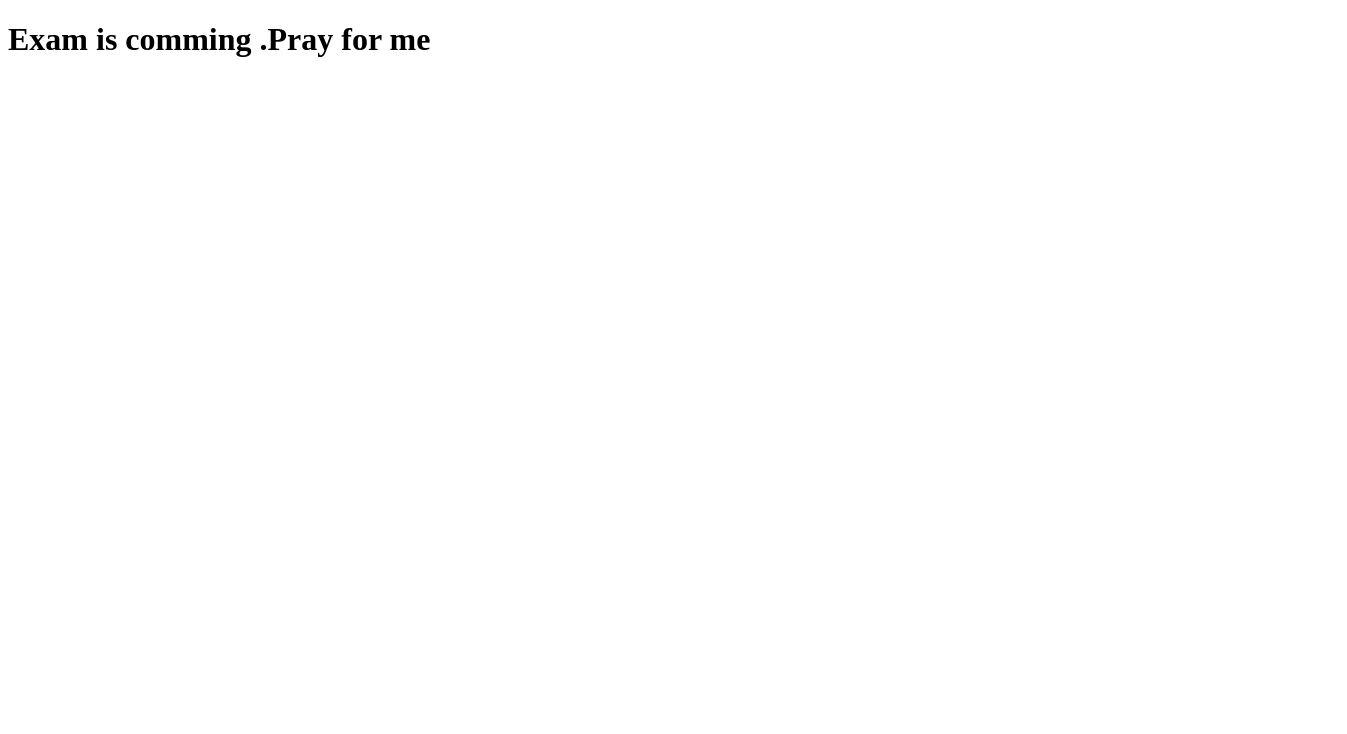
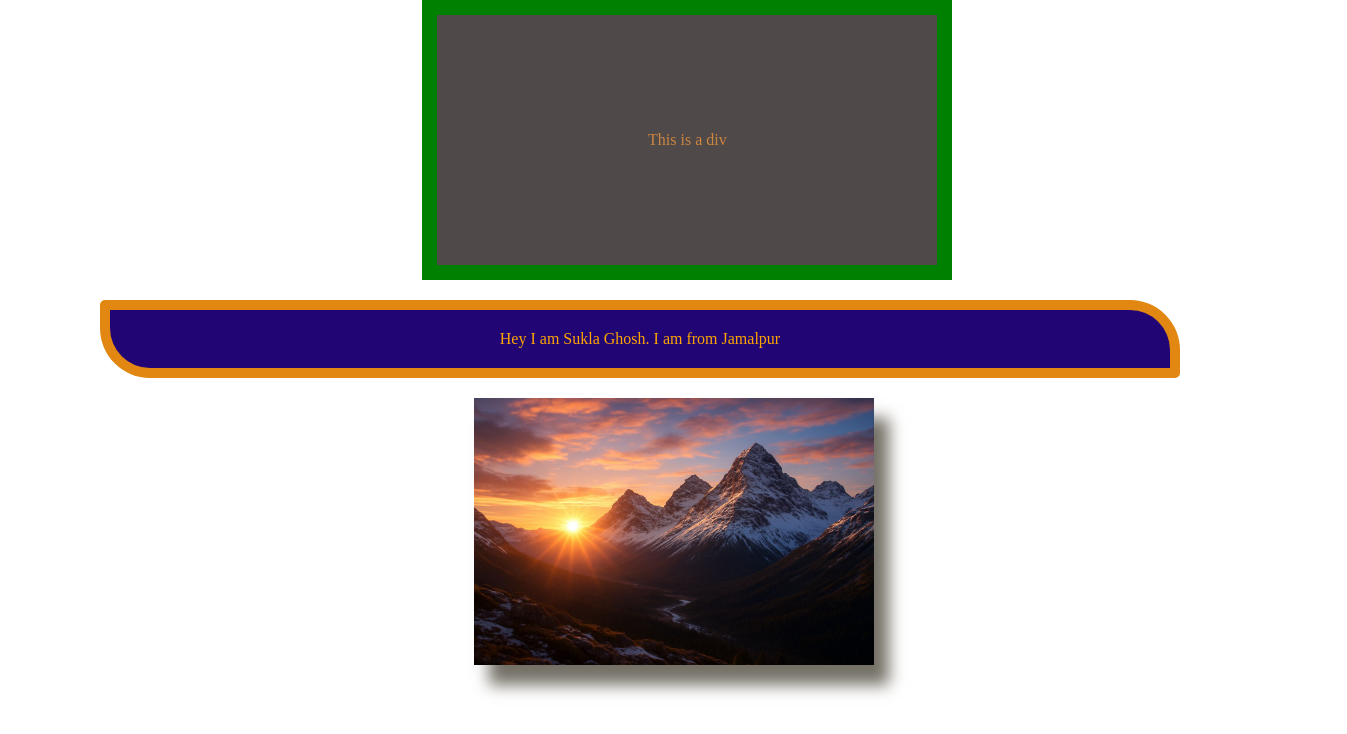
Before and after one commit to SuklaGhosh/my-first-github, a plain HTML site: page index.html in a window 1280 px wide. Shown: the whole page, 1347 px wide, since content can reach past the window. Drawn offline with Linux system fonts and the light colour scheme.

Commit message:
css file add

```diff
--- a/index.html
+++ b/index.html
@@ -1,11 +1,17 @@
 <!DOCTYPE html>
 <html lang="en">
+
 <head>
     <meta charset="UTF-8">
-    <meta name="viewport" content="width=, initial-scale=1.0">
-    <title>Document</title>
+    <meta name="viewport" content="width=device-width, initial-scale=1.0">
+    <title>Sukla</title>
+    <link rel="stylesheet" href="./style.css">
 </head>
+
 <body>
-    <h1>Exam is comming .Pray for me</h1>
+    <div class="box"><span>This is a div</span></div>
+    <p class="blog">Hey I am Sukla Ghosh. I am from Jamalpur</p>
+    <img src="/Image/slide7.jpg" alt="">
 </body>
+
 </html>
--- /dev/null
+++ b/style.css
@@ -0,0 +1,29 @@
+*{
+    margin: 0;
+    padding: 0;
+}
+.box{
+    width: 500px;
+    height: 250px;
+    color: peru;
+    background-color: rgb(79, 73, 73);
+    border: 15px solid green;
+    display: flex;
+    justify-content: center;
+    align-items: center;
+    margin: 0 33%;
+}
+p{
+    color: orange;
+    background-color: rgb(33, 5, 117);
+    margin: 20px 100px;
+    padding: 20px;
+    border: 10px solid rgb(225, 135, 18);
+    border-radius: 5px 50px;
+    text-align: center;
+}
+img{
+    width: 400px;
+    margin: 0px 37%;
+    box-shadow: 15px 20px 15px rgb(117, 113, 103);
+}
```
Also changed, not shown: Image/Welcome1.jpg (added), Image/Welcome2.jpg (added), Image/slide5.jpg (added), Image/slide7.jpg (added).
